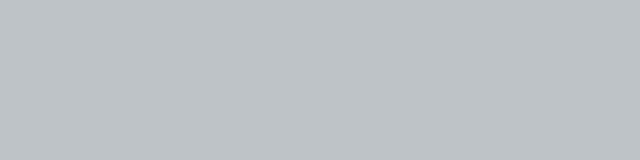
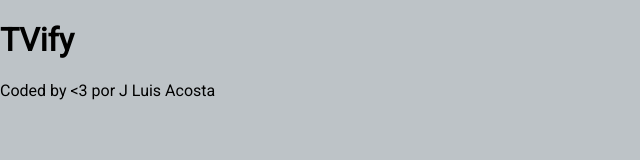
Before and after one commit to jluisacosta/tvify-exercise, a plain HTML site: page index.html in a window 1280 px wide. Shown: the whole page, without its empty margins (0-640 px from the left). Drawn offline with nearby package versions, Linux system fonts and the light colour scheme.

Commit message:
Basic initial Structure

```diff
--- a/index.css
+++ b/index.css
@@ -1,4 +1,5 @@
 body{
     background-color: #BDC3C7;
     margin: 0;
+    font-family: 'Roboto';
 }
--- a/index.html
+++ b/index.html
@@ -2,10 +2,23 @@
 <html lang="en">
 <head>
     <meta charset="UTF-8">
+    <link href='https://fonts.googleapis.com/css?family=Roboto' rel='stylesheet' type='text/css'>
+    <link rel="stylesheet" type="text/css" href="index.css">
+
     <title>TVify</title>
-    <link rel="stylesheet" type="text/css" href="index.css">
 </head>
 <body>
+    <div id="app-container">
+        <header id="app-header"></header>
+            <h1>TVify</h1>
+        </header
+        <section id="app-body">
+
+        </section>
+        <footer id="app-footer">
+            <p>Coded by &lt;3 por J Luis Acosta</p>
+        </footer>
+    </div>
 
     <script   src="http://code.jquery.com/jquery-2.2.3.min.js"   integrity="sha256-a23g1Nt4dtEYOj7bR+vTu7+T8VP13humZFBJNIYoEJo="   crossorigin="anonymous"></script>
     <script type="text/javascript" src="index.js"></script>
--- a/index.js
+++ b/index.js
@@ -1 +1,3 @@
-alert('Hola mundo!');
+$(function () {
+
+})
```
